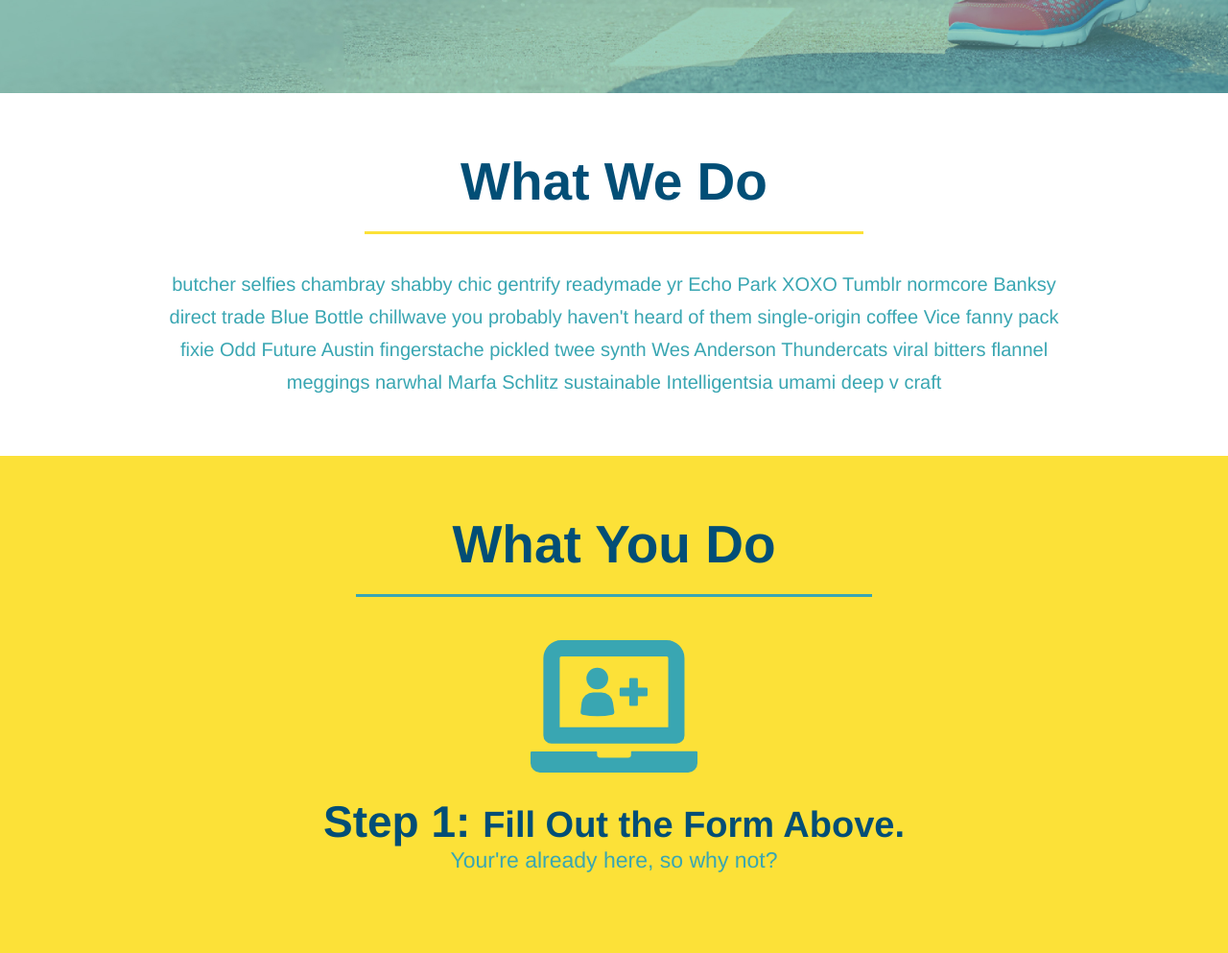
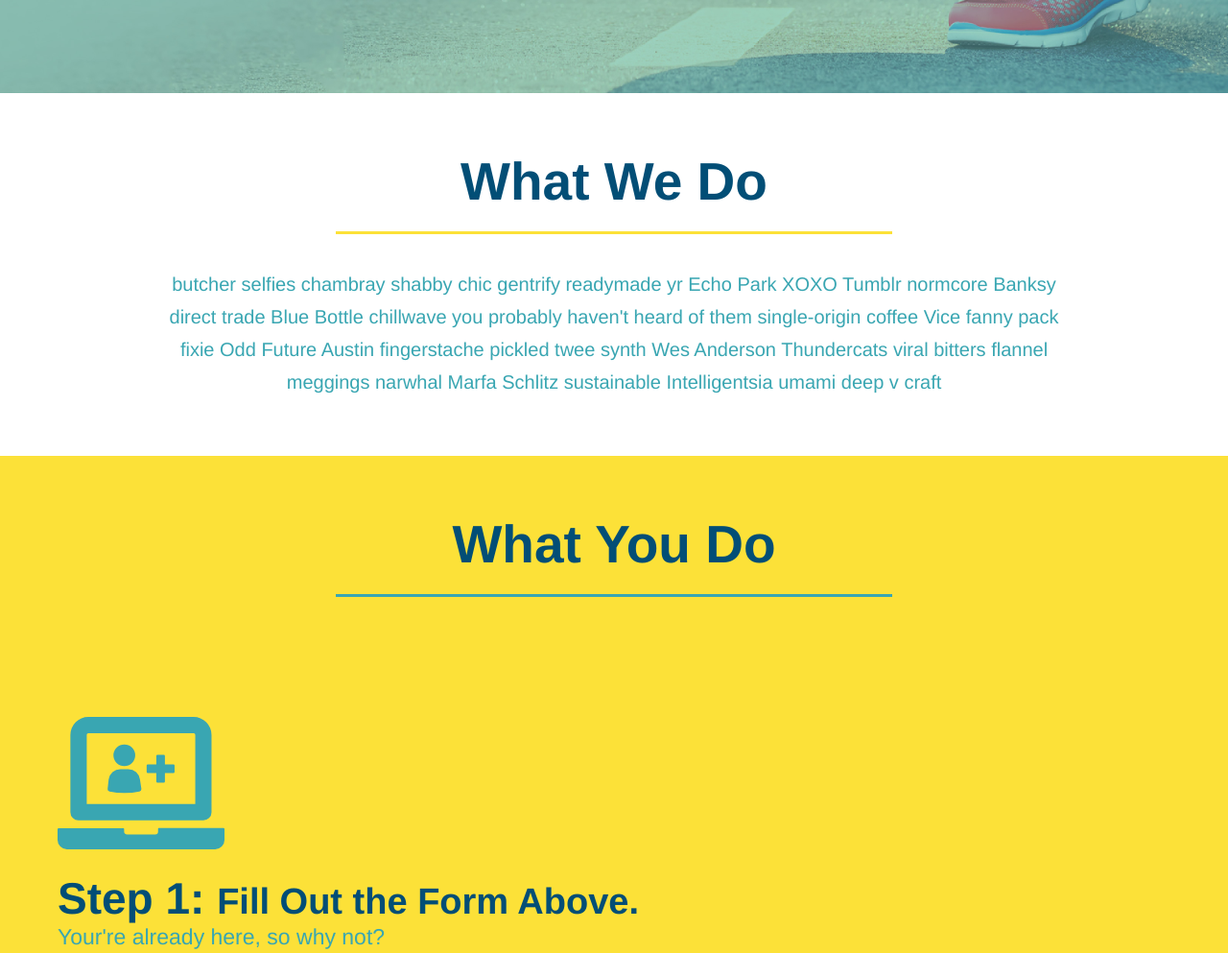
Before and after one commit to MehranMatin/run-buddy, a plain HTML site: page index.html in a window 1280 px wide. Shown: the part 621-1614 px from the top of the page at 96% size. Drawn offline with Linux system fonts and the light colour scheme.

Commit message:
flex-row class

```diff
--- a/assets/css/style.css
+++ b/assets/css/style.css
@@ -141,20 +141,16 @@ section {
     font-size: 16px;
 }
 
-.intro {
-    text-align: center;
-}
-
 .intro p {
     line-height: 1.7;
     color: #39a6b2;
     width: 80%;
     font-size: 20px;
     margin: 0 auto;
+    text-align: center;
 }
 
 .steps {
-    text-align: center;
     background-color: #fce138;
 }
 
@@ -185,10 +181,11 @@ section {
 .section-title {
     font-size: 55px;
     color: #024e76;
-    margin-bottom: 35px;
-    padding: 0 100px 20px 100px;
-    display: inline-block;
     border-bottom: 3px solid;
+    padding-bottom: 20px;
+    text-align: center;
+    margin: 0 auto 35px auto;
+    width: 50%;
 }
 
 .primary-border {
@@ -200,7 +197,6 @@ section {
 }
 
 .trainers {
-    text-align: center;
 }
 
 .trainer {
@@ -246,10 +242,13 @@ section {
     text-align: right;
 }
 
+.flex-row {
+    display: flex;
+}
+
 /* REACH OUT STYLES */
 .contact {
     background-color: #024e76;
-    text-align: center;
 }
 .contact h2 {
     color: #fce138;
--- a/index.html
+++ b/index.html
@@ -76,7 +76,12 @@
 
         <!-- "what we do" section -->
         <section id="what-we-do" class="intro">
-            <h2 class="section-title primary-border">What We Do</h2>
+            <div class="flex-row">
+                <h2 class="section-title primary-border">
+                    What We Do
+                </h2>
+            </div>
+            <div class="flex-row">
                 <p>
                     butcher selfies chambray shabby chic gentrify readymade yr Echo Park XOXO Tumblr normcore Banksy direct trade Blue
                     Bottle chillwave you probably haven't heard of them single-origin coffee Vice fanny pack fixie Odd Future Austin
@@ -84,11 +89,16 @@
                     bitters flannel meggings narwhal Marfa Schlitz
                     sustainable Intelligentsia umami deep v craft
                 </p>
+            </div>
         </section>
 
         <!-- "what you do" section -->
         <section id="what-you-do" class="steps">
-            <h2 class="section-title secondary-border">What You Do</h2>
+            <div class="flex-row">
+                <h2 class="section-title secondary-border">
+                    What You Do
+                </h2>
+            </div>
 
             <div>
                 <img src="./assets/images/step-1.svg" alt="">
@@ -117,7 +127,11 @@
 
         <!-- "meet the trainers" section -->
         <section id="your-trainers" class="trainers">
-            <h2 class="section-title primary-border">Meet The Trainers</h2>
+            <div class="flex-row">
+                <h2 class="section-title primary-border">
+                    Meet The Trainers
+                </h2>
+            </div>
             <article class="trainer">
                 <img src="./assets/images/trainer-1.jpg" alt="Arron Stephens in his workout clothes, ready to pump iron">
                 <div class="trainer-bio text-left">
@@ -152,7 +166,11 @@
 
         <!-- "reach out" section -->
         <section id="reach-out" class="contact">
-            <h2 class="section-title secondary-border">Reach Out</h2>
+            <div class="flex-row">
+                <h2 class="section-title secondary-border">
+                    Reach Out
+                </h2>
+            </div>
             <div class="contact-info">
                 <iframe src="https://www.google.com/maps/embed?pb=!1m18!1m12!1m3!1d224444.05442919192!2d-81.48274768647426!3d28.481403207675676!2m3!1f0!2f0!3f0!3m2!1i1024!2i768!4f13.1!3m3!1m2!1s0x88e773d8fecdbc77%3A0xac3b2063ca5bf9e!2sOrlando%2C%20FL!5e0!3m2!1sen!2sus!4v1645492610378!5m2!1sen!2sus" style="border:0;" allowfullscreen="" loading="lazy"></iframe>
                 <div class="contact-form">
```
Lines whose indentation alone changed are shown as unchanged.
